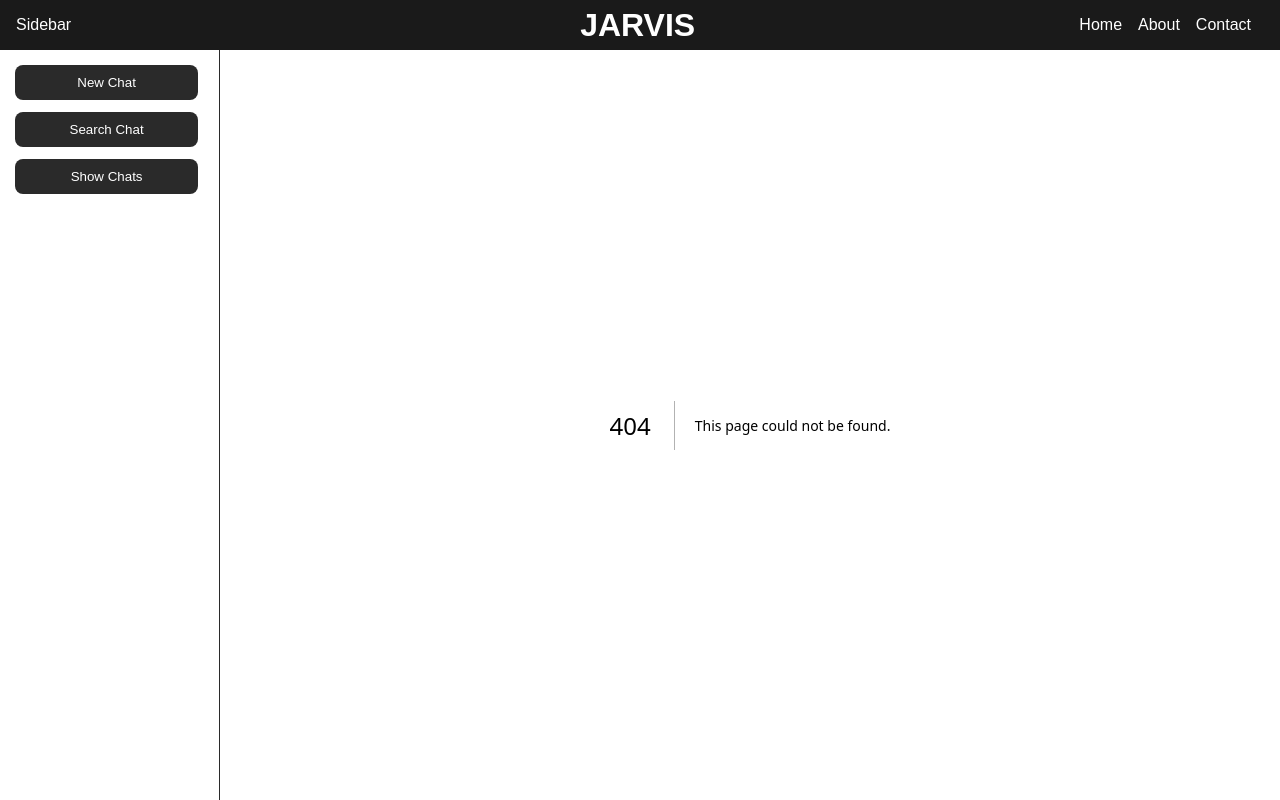
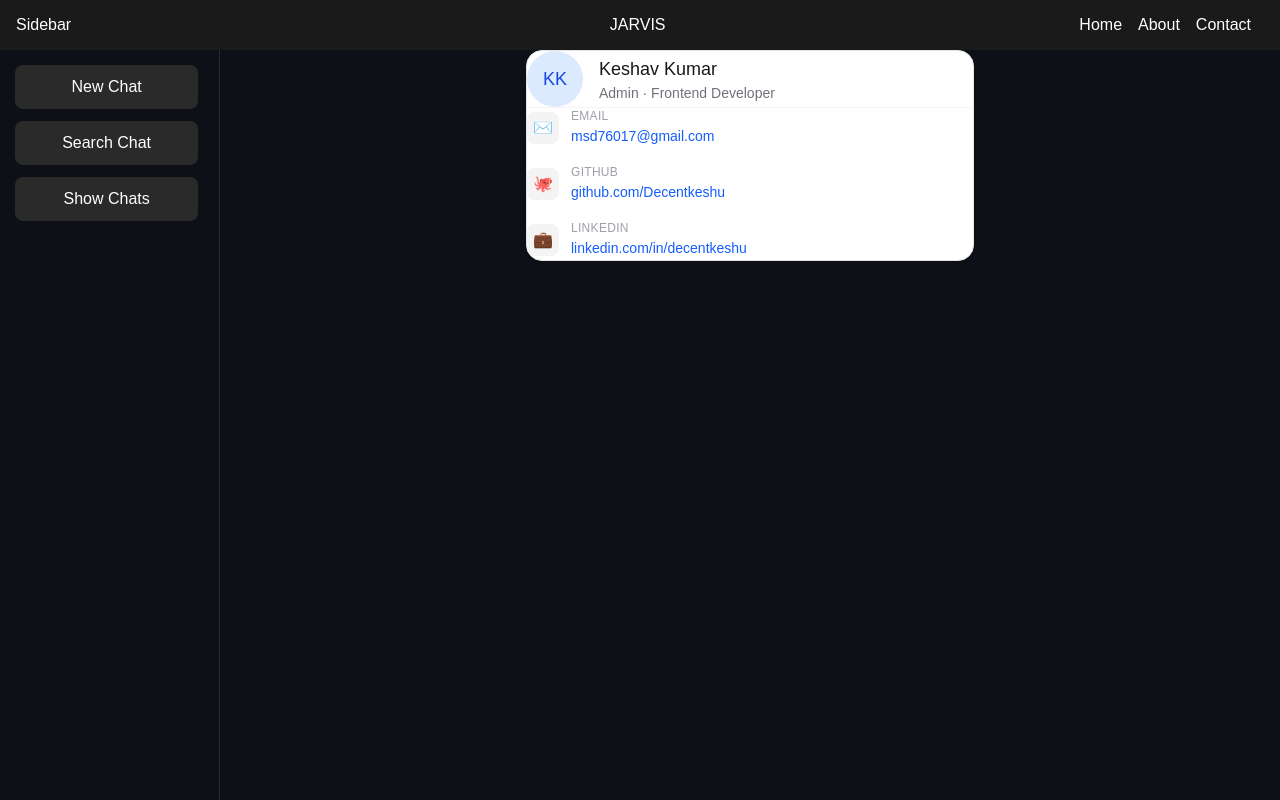
Before and after one commit to Decentkeshu/JARVIS-AI-ASSISTANT, a Next.js app: page /contact in a window 1280 px wide. Before the commit this address had no page. Built offline with nearby package versions, Linux system fonts and the light colour scheme.

Commit message:
final commit

```diff
--- /dev/null
+++ b/app/contact/page.tsx
@@ -0,0 +1,63 @@
+export default function Contacts() {
+  return (
+    <div className="flex justify-center p-8">
+      <div className="bg-white dark:bg-zinc-900 border border-zinc-200 dark:border-zinc-800 rounded-2xl p-8 w-full max-w-md shadow-sm">
+
+        {/* Header */}
+        <div className="flex items-center gap-4 mb-6">
+          <div className="w-14 h-14 rounded-full bg-blue-100 dark:bg-blue-900 flex items-center justify-center text-blue-700 dark:text-blue-300 font-medium text-lg flex-shrink-0">
+            KK
+          </div>
+          <div>
+            <h2 className="text-lg font-medium text-zinc-900 dark:text-white">Keshav Kumar</h2>
+            <p className="text-sm text-zinc-500">Admin · Frontend Developer</p>
+          </div>
+        </div>
+
+        {/* Divider */}
+        <div className="border-t border-zinc-100 dark:border-zinc-800 pt-5 flex flex-col gap-4">
+
+          {/* Email */}
+          <div className="flex items-center gap-3">
+            <div className="w-8 h-8 rounded-lg bg-zinc-100 dark:bg-zinc-800 flex items-center justify-center flex-shrink-0">
+              ✉️
+            </div>
+            <div>
+              <p className="text-xs text-zinc-400 uppercase tracking-wide mb-0.5">Email</p>
+              <a href="mailto:msd76017@gmail.com" className="text-sm text-blue-600 dark:text-blue-400 hover:underline">
+                msd76017@gmail.com
+              </a>
+            </div>
+          </div>
+
+          {/* GitHub */}
+          <div className="flex items-center gap-3">
+            <div className="w-8 h-8 rounded-lg bg-zinc-100 dark:bg-zinc-800 flex items-center justify-center flex-shrink-0">
+              🐙
+            </div>
+            <div>
+              <p className="text-xs text-zinc-400 uppercase tracking-wide mb-0.5">GitHub</p>
+              <a href="https://github.com/Decentkeshu" target="_blank" rel="noreferrer" className="text-sm text-blue-600 dark:text-blue-400 hover:underline">
+                github.com/Decentkeshu
+              </a>
+            </div>
+          </div>
+
+          {/* LinkedIn */}
+          <div className="flex items-center gap-3">
+            <div className="w-8 h-8 rounded-lg bg-zinc-100 dark:bg-zinc-800 flex items-center justify-center flex-shrink-0">
+              💼
+            </div>
+            <div>
+              <p className="text-xs text-zinc-400 uppercase tracking-wide mb-0.5">LinkedIn</p>
+              <a href="https://www.linkedin.com/in/decentkeshu/" target="_blank" rel="noreferrer" className="text-sm text-blue-600 dark:text-blue-400 hover:underline">
+                linkedin.com/in/decentkeshu
+              </a>
+            </div>
+          </div>
+
+        </div>
+      </div>
+    </div>
+  );
+}
--- a/app/globals.css
+++ b/app/globals.css
@@ -1,4 +1,8 @@
-/* Reset */
+@import "tailwindcss";
+@tailwind base;
+@tailwind components;
+@tailwind utilities;
+
 html, body {
   height: 100%;
   margin: 0;
@@ -10,7 +14,7 @@ html, body {
   overflow: hidden;
 }
 
-/* Layout */
+
 .layout {
   display: flex;
   /* height: calc(100vh - 60px); */
@@ -23,16 +27,16 @@ html, body {
   padding-top: 50px;
 }
 
-/* Sidebar */
+
 .Sidebar {
   width: 260px;
   color: white;
   padding: 15px;
   border-right: 1px solid #2a2a2a;
-   min-height: 100%;  /* 👈 was 100vh, change to 100% */
+   min-height: 100%;
   overflow-y: auto;
   margin-top: 0px;
-  /* overflow-x: auto; */
+
 }
 
 .reply.user {
@@ -56,7 +60,7 @@ html, body {
 
 .dropdown {
   position: absolute;
-  bottom: 45px;        /* appears above the + button */
+  bottom: 45px;
   left: 0;
   background: #1a1a1a;
   border: 1px solid #333;
@@ -124,9 +128,7 @@ html, body {
   color: #fff;
   cursor: pointer;
   justify-content: center;
-  /* margin-right: 5px; */
-   /* margin-left: auto;
-  margin-right: auto;  */
+
   margin-right : 15px;
 }
 
@@ -134,7 +136,7 @@ html, body {
   background: #3a3a3a;
 }
 
-/* Main area */
+
 .main {
   flex: 1;
   display: flex;
@@ -155,7 +157,7 @@ html, body {
   font: inherit;
 }
 
-/* Toggle button */
+
 .toggle-btn {
   position: absolute;
   top: 10px;
@@ -171,7 +173,7 @@ html, body {
   cursor: pointer;
 }
 
-/* Chat container */
+
 .chat-container {
   /* flex: 1; */
   display: flex;
@@ -185,7 +187,7 @@ html, body {
   height: 100%;
 }
 
-/* Messages */
+
 .messages {
   flex: 1;
   overflow-y: auto;
@@ -209,7 +211,7 @@ html, body {
   border-radius: 12px;
 }
 
-/* AI Reply bubble */
+
 .reply {
   background: #2a2a2a;
   padding: 12px 16px;
@@ -221,7 +223,7 @@ html, body {
   /* margin-top: 60px; */
 }
 
-/* Input row */
+
 .input-row {
   display: flex;
   gap: 10px;
@@ -241,12 +243,12 @@ html, body {
   left: 50%;
   transform: translate(-50%, -50%);
   text-align: center;
-  pointer-events: none; /* optional */
+  pointer-events: none;
   margin-bottom: 25px;
   padding: 10px;
   color: grey;
 }
-/* Text input */
+
 .text-input {
   flex: 1;
   padding: 12px;
@@ -257,14 +259,14 @@ html, body {
   outline: none;
   background-color: rgba(128, 128, 128, 0.408);
 
-  /* padding-bottom: 20px; */
+
 }
 
 .text-input::placeholder {
   color: #777;
 }
 
-/* Send button */
+
 .send-btn {
   width: 36px;
   height: 36px;
@@ -280,7 +282,7 @@ html, body {
   background: #ddd;
 }
 
-/* Attachment chips */
+
 .attachments {
   display: flex;
   flex-wrap: wrap;
@@ -306,7 +308,6 @@ html, body {
   border-radius: 12px;
   transition: all 0.3s ease;
 
-  /* base glow */
   box-shadow: 0 0 1px #00ff9f;
   min-width: 800px;
 }
@@ -318,7 +319,7 @@ html, body {
   font-size: 32px;
 } */
 
-/* inline text container */
+
 .dropping-texts {
   display: inline-block;
   position: relative;
@@ -327,11 +328,11 @@ html, body {
   align-items: center;
   vertical-align: bottom;
    width: 300px;        /* give enough space */
-    /* 🔥 important */
+
 }
 .top-text {
   position: absolute;
-  top: calc(50% - 150px);             /* distance from top of screen */
+  top: calc(50% - 150px);
   width: 100%;
   text-align: center;
   font-size: 28px;
@@ -340,7 +341,7 @@ html, body {
   position: relative;
   height: 100vh;
 }
-/* each word */
+
 .dropping-texts span {
   position: absolute;
   left: 10px;
@@ -349,7 +350,7 @@ html, body {
   /* text-align: center; */
 }
 
-/* animation timing */
+
 .dropping-texts span:nth-child(1) { animation: word 6s infinite 0s; }
 .dropping-texts span:nth-child(2) { animation: word 6s infinite 1s; }
 .dropping-texts span:nth-child(3) { animation: word 6s infinite 2s; }
@@ -357,7 +358,7 @@ html, body {
 .dropping-texts span:nth-child(5) { animation: word 6s infinite 4s; }
 .dropping-texts span:nth-child(6) { animation: word 6s infinite 5s; }
 
-/* smooth text change */
+
 @keyframes word {
   0%   { opacity: 0; transform: translateY(-10px); }
   4%   { opacity: 1; transform: translateY(0); }
@@ -366,12 +367,12 @@ html, body {
   100% { opacity: 0; }
 }
 
-/* 🔥 MATRIX HOVER */
+
 .homelink:hover {
   color: black;
    background-color: rgba(0, 255, 159, 0.15);
 
-  /* glowing neon effect */
+
   box-shadow:
     0 0 5px #00ff9f,
     0 0 10px #00ff9f,
@@ -385,15 +386,15 @@ animation: flicker 0.15s infinite alternate;
   transform: scale(1.05);
 }
 
-/* ✅ IMPORTANT FIXES HERE */
+
 .typewriter-animation {
   display: inline-block;
   overflow: hidden;
   white-space: nowrap;
   border-right: 3px solid #00ff9f;
 
-  width: fit-content;              /* 🔥 important */
-  max-width: 0;                    /* start hidden */
+  width: fit-content;
+  max-width: 0;
 
  animation: typing 8s steps(60, end) forwards, blink 0.7s infinite;
 }
@@ -453,7 +454,7 @@ body {
   flex-direction: column;
 }
 
-/* Navbar */
+
 .navbar {
   display: flex;
   justify-content: space-between;
@@ -490,7 +491,7 @@ body {
   50%       { opacity: 0.4; }
 }
 
-/* Hero */
+
 .hero {
   flex: 1;
   display: flex;
@@ -546,7 +547,7 @@ body {
   margin-top: 4px;
 }
 
-/* CTA Button */
+
 .cta-btn {
   margin-top: 24px;
   display: inline-block;
@@ -569,7 +570,7 @@ body {
   transform: scale(1.03);
 }
 
-/* Chips */
+
 .chips {
   display: flex;
   gap: 10px;
@@ -587,7 +588,7 @@ body {
   background: #0d1f16;
 }
 
-/* Footer */
+
 .footer {
   text-align: center;
   padding: 20px;
@@ -595,21 +596,6 @@ body {
   color: #30363d;
   border-top: 1px solid #1a2332;
 }
-
-
-
-
-
-
-
-
-
-/* Global */
-/* body { margin-top: 4em; padding: 5em; color: #f1f1f1; font-family: 'Anonymous Pro', monospace;background-color: #673ab7; } */
-
-
-
-
 
 .chip {
   display: flex;
@@ -630,7 +616,7 @@ body {
   color: #fff;
 }
 
-/* Chat list items */
+
 .chats_12 {
   display: flex;
   justify-content: space-between;
```
